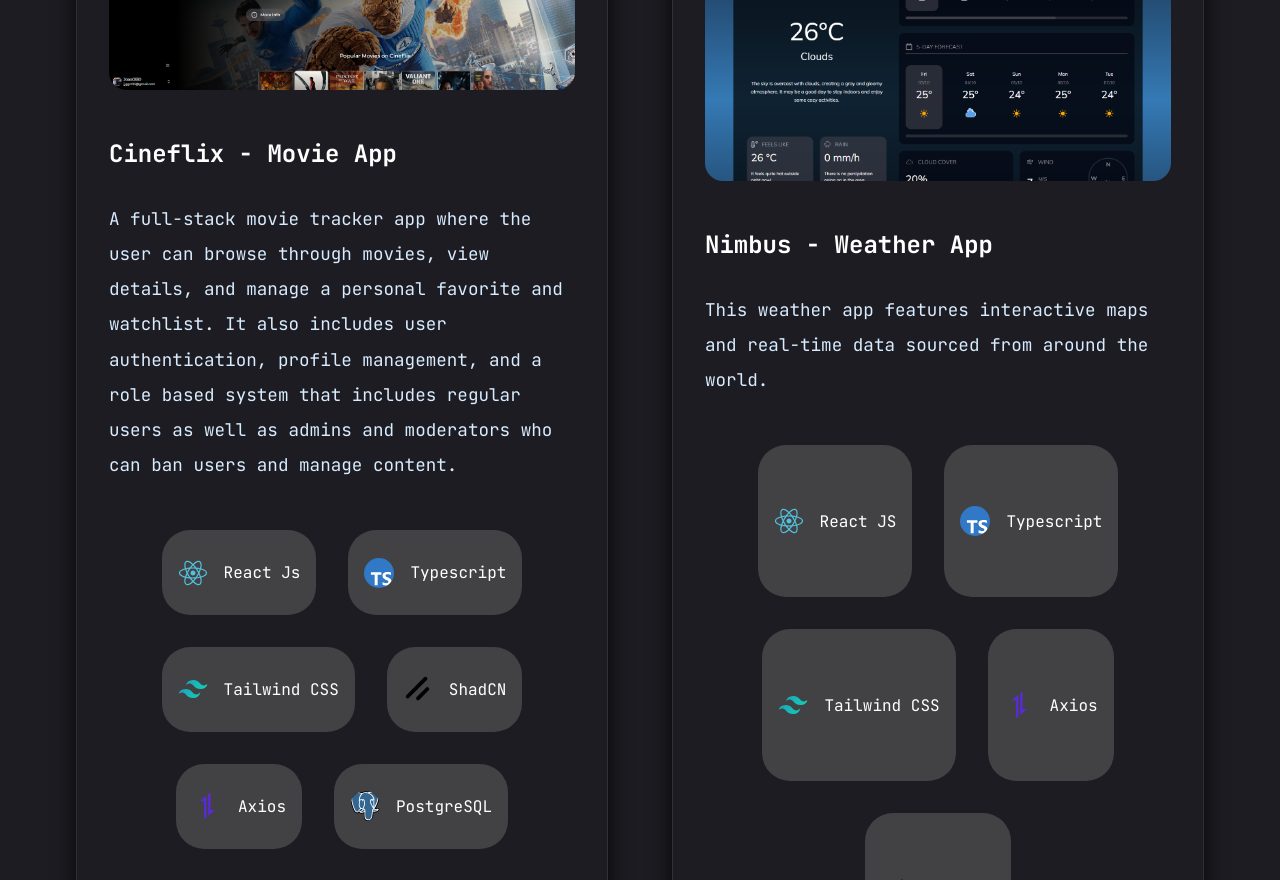
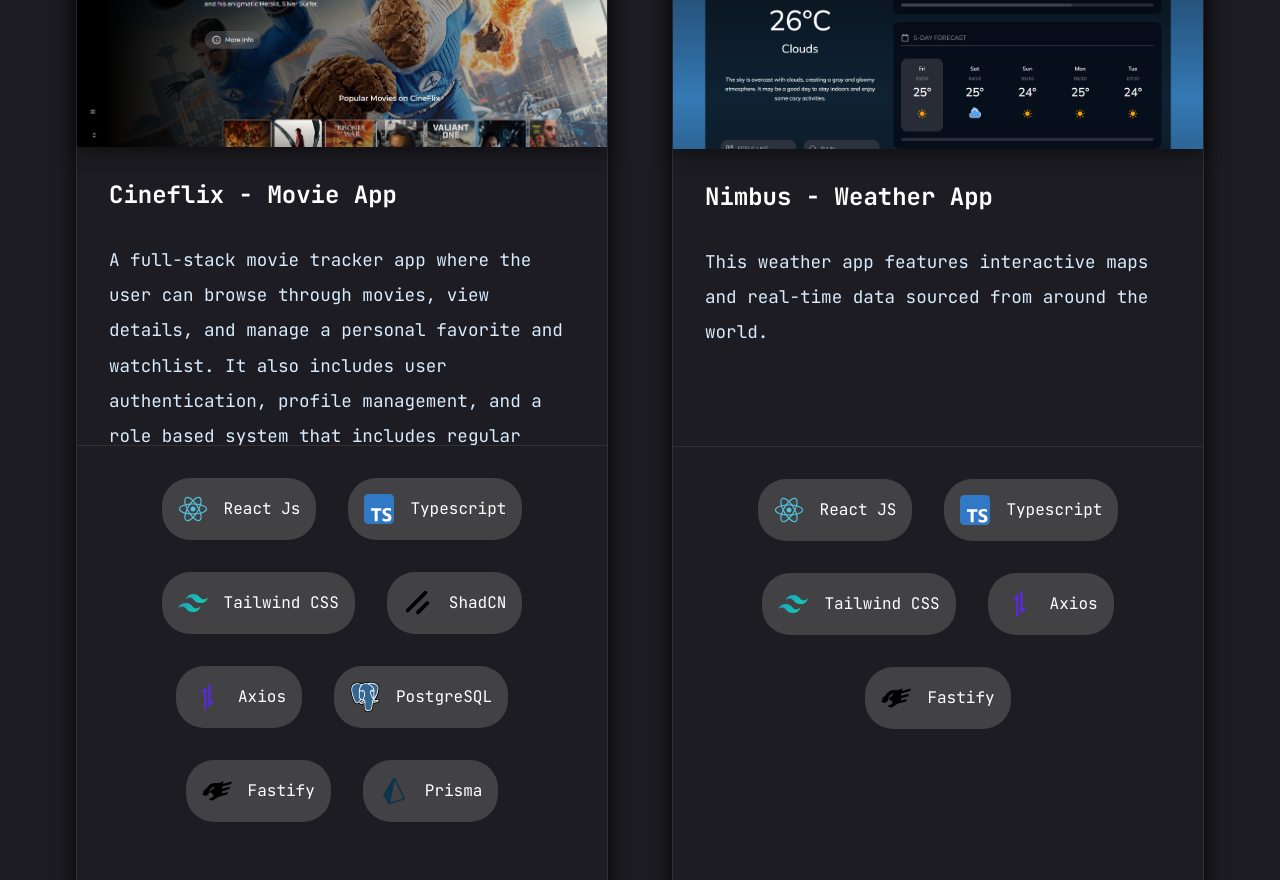
Before and after one commit to Joao0330/Portfolio-REACT, a React (Vite) app: page / in a window 1280 px wide. Shown: the part 1920-2800 px from the top of the page. Built offline with nearby package versions, Linux system fonts and the light colour scheme.

Commit message:
Styling - Changed the css styles of the project cards, fixed the styles on the navbar

```diff
--- a/src/sections/Projects.tsx
+++ b/src/sections/Projects.tsx
@@ -13,7 +13,7 @@ export const Projects = () => {
 	useGSAP(() => {
 		const cards = gsap.utils.toArray('.projects__card');
 
-		cards.forEach(card => {
+		cards.forEach((card, index) => {
 			gsap.fromTo(
 				card as HTMLElement,
 				{ y: 50, opacity: 0 },
@@ -21,6 +21,7 @@ export const Projects = () => {
 					y: 0,
 					opacity: 1,
 					duration: 0.8,
+					delay: index * 0.1,
 					scrollTrigger: {
 						trigger: card as HTMLElement,
 						start: 'top bottom-=100',
--- a/src/styles/layout/_navbar.scss
+++ b/src/styles/layout/_navbar.scss
@@ -57,10 +57,11 @@
 
 		nav {
 			display: flex;
+			justify-content: space-between;
 			align-items: center;
 			gap: 10rem;
 			color: $text-color;
-
+			width: 60%;
 			z-index: 999;
 
 			@include breakpointDesktop(991px) {
--- a/src/styles/layout/_projects.scss
+++ b/src/styles/layout/_projects.scss
@@ -28,8 +28,6 @@
 	&__card {
 		display: flex;
 		flex-direction: column;
-		gap: 3rem;
-		padding: 2rem;
 		border-radius: 18px;
 		border: 1px solid $border-color;
 		box-shadow: 0px 6px 24px 0px rgba(0, 0, 0, 0.75);
@@ -38,17 +36,37 @@
 			padding: 0.8rem;
 		}
 
-		img {
+		> img {
 			object-fit: cover;
 			object-position: top;
 			height: 300px;
-			border-radius: 18px;
+			border-radius: 18px 18px 0 0;
+			box-shadow: 0px 5px 20px 0px rgba(0, 0, 0, 0.479);
 		}
 
 		> div:nth-of-type(1) {
 			display: flex;
 			flex-direction: column;
 			gap: 2rem;
+			padding: 2rem;
+			height: 300px;
+			overflow-y: scroll;
+			border-bottom: 1px solid $border-color;
+
+			// Custom Scrollbar
+			&::-webkit-scrollbar {
+				width: 8px;
+				background: $card-background-color;
+			}
+
+			&::-webkit-scrollbar-thumb {
+				background: $text-color;
+				border-radius: 8px;
+			}
+
+			&::-webkit-scrollbar-corner {
+				background: $background-color;
+			}
 
 			@include breakpointDesktop(600px) {
 				text-align: center;
@@ -79,14 +97,14 @@
 			display: flex;
 			flex-direction: column;
 			justify-content: space-between;
-			height: 100%;
+			height: 50%;
 			gap: 4rem;
+			padding: 2rem;
 
 			> div:nth-child(1) {
 				display: flex;
 				justify-content: center;
 				flex-wrap: wrap;
-				height: 100%;
 				gap: 2rem;
 
 				@include breakpointDesktop(400px) {
@@ -102,11 +120,6 @@
 					border-radius: 28px;
 					transition: 0.3s;
 
-					&:hover {
-						background: #66666623;
-						transform: scale(1.1);
-					}
-
 					img {
 						width: 30px;
 						height: 30px;
@@ -116,14 +129,10 @@
 
 			> div:nth-child(2) {
 				display: flex;
+				flex-direction: column;
 				justify-content: space-between;
 				align-items: center;
 				gap: 2rem;
-
-				@include breakpointDesktop(768px) {
-					flex-direction: column;
-					gap: 2rem;
-				}
 
 				a {
 					display: flex;
```
